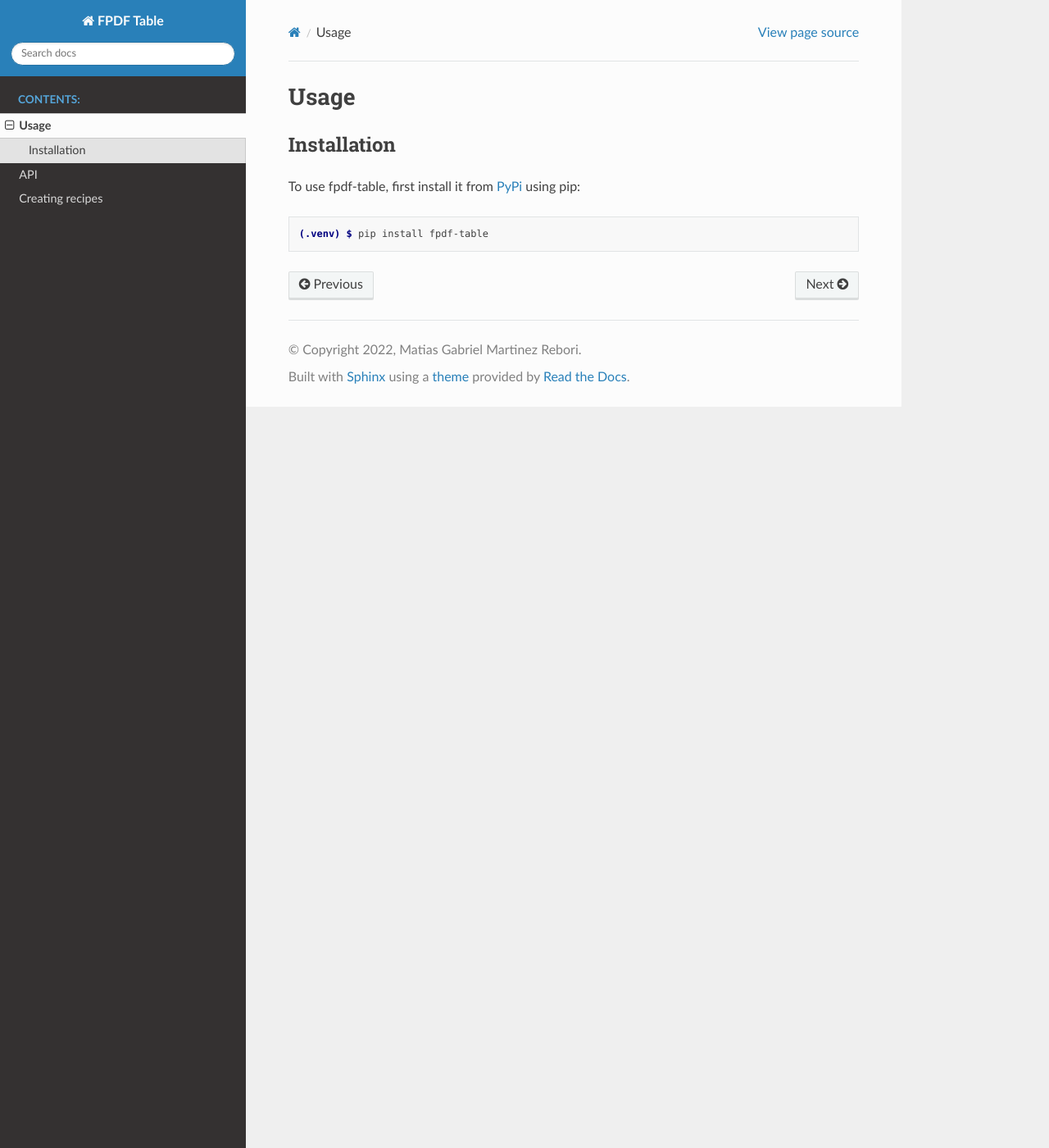
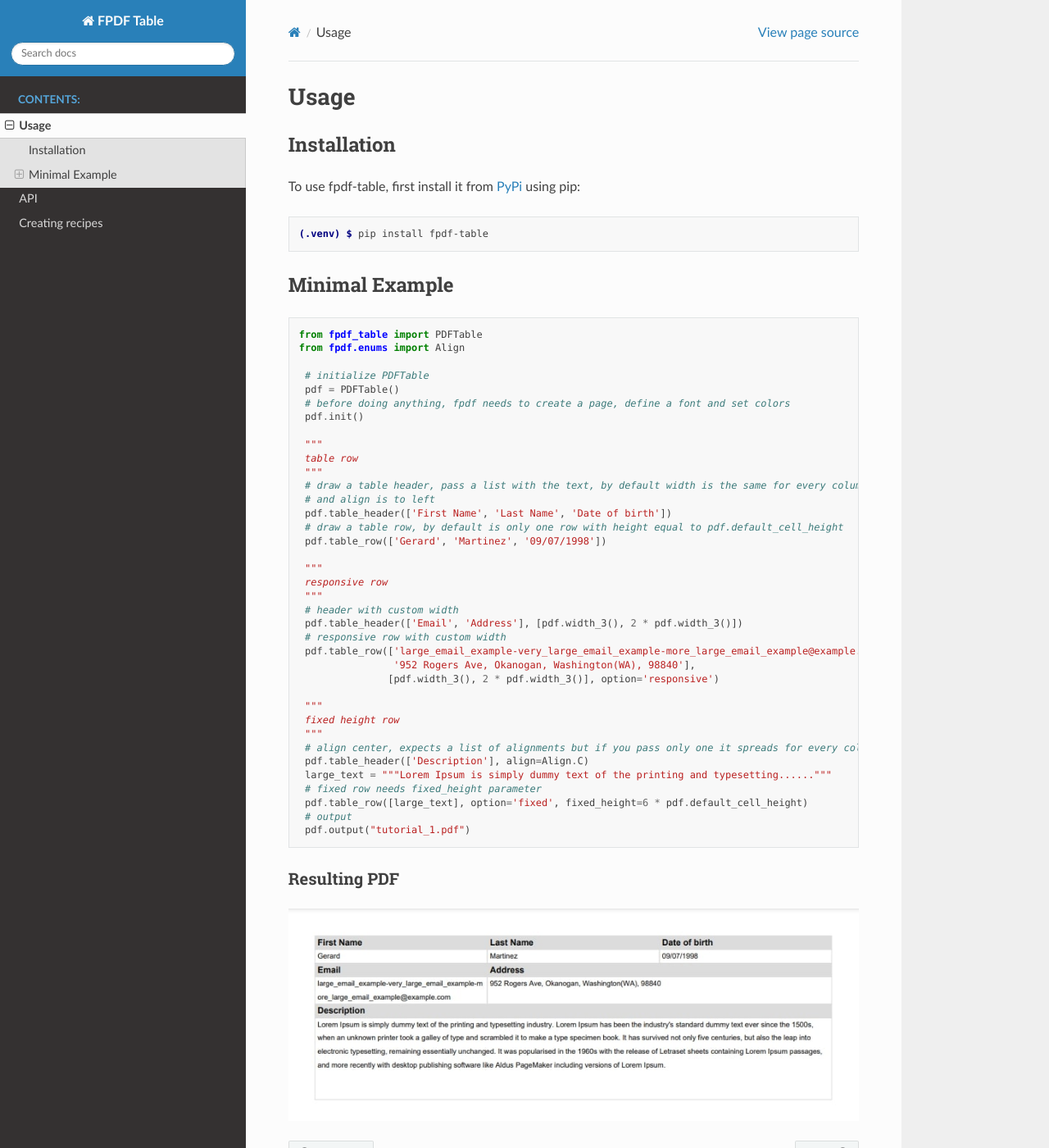
Before and after one commit to matiasrebori/fpdf-table, a Sphinx documentation site: the page built from docs/source/usage.rst, in a window 1280 px wide and 1400 px high. Shown: the whole window at 82% size. Built offline with Sphinx 7.4.7 and the Read the Docs theme 2.0.0, drawn with Linux system fonts in a browser that asks for light colours.

Commit message:
changed default values behaviour of table_header and table_row, documentation minimal example

```diff
--- a/docs/index.rst
+++ b/docs/index.rst
@@ -5,12 +5,12 @@
 
 Welcome to fpdf-table documentation!
 ======================================
-**fpdf-table** is a *fast framework-agnostic library* for generating PDF reports in a similar way as HTML tables are created,
+**fpdf-table** is a *fast, framework-agnostic library* for generating PDF reports in a similar way as HTML tables are created,
 everything you draw is inside a table ( container with a border ), it also allows you to create reports in a more *elegant* and *DRY* way.
 
 What is fpdf-table
 ------------------
-**fpdf-table** is built on top of `fpdf2 <https://pyfpdf.github.io/fpdf2/index.html>`_, is somewhat inspired by jspdf-autotable,
+**fpdf-table** is built on top of `fpdf2 <https://pyfpdf.github.io/fpdf2/index.html>`_, is somewhat inspired by HTML tables and jspdf-autotable,
 provides abstraction to manipulate everything in the form of tables, provides unique features and several utilities.
 
 .. note::
--- a/docs/source/usage.rst
+++ b/docs/source/usage.rst
@@ -11,3 +11,52 @@ To use fpdf-table, first install it from `PyPi <https://pypi.org/project/fpdf-ta
 .. code-block:: console
 
    (.venv) $ pip install fpdf-table
+
+
+Minimal Example
+---------------
+
+.. code-block:: python
+
+   from fpdf_table import PDFTable
+   from fpdf.enums import Align
+
+    # initialize PDFTable
+    pdf = PDFTable()
+    # before doing anything, fpdf needs to create a page, define a font and set colors
+    pdf.init()
+
+    """
+    table row
+    """
+    # draw a table header, pass a list with the text, by default width is the same for every column
+    # and align is to left
+    pdf.table_header(['First Name', 'Last Name', 'Date of birth'])
+    # draw a table row, by default is only one row with height equal to pdf.default_cell_height
+    pdf.table_row(['Gerard', 'Martinez', '09/07/1998'])
+
+    """
+    responsive row
+    """
+    # header with custom width
+    pdf.table_header(['Email', 'Address'], [pdf.width_3(), 2 * pdf.width_3()])
+    # responsive row with custom width
+    pdf.table_row(['large_email_example-very_large_email_example-more_large_email_example@example.com',
+                   '952 Rogers Ave, Okanogan, Washington(WA), 98840'],
+                  [pdf.width_3(), 2 * pdf.width_3()], option='responsive')
+
+    """
+    fixed height row
+    """
+    # align center, expects a list of alignments but if you pass only one it spreads for every column
+    pdf.table_header(['Description'], align=Align.C)
+    large_text = """Lorem Ipsum is simply dummy text of the printing and typesetting......"""
+    # fixed row needs fixed_height parameter
+    pdf.table_row([large_text], option='fixed', fixed_height=6 * pdf.default_cell_height)
+    # output
+    pdf.output("tutorial_1.pdf")
+
+Resulting PDF
+^^^^^^^^^^^^^
+
+.. image:: images/tutorial_1.jpg
```
Also changed, not shown: docs/source/images/tutorial_1.jpg (added), 1 other file.
